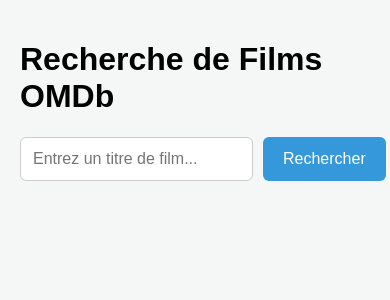
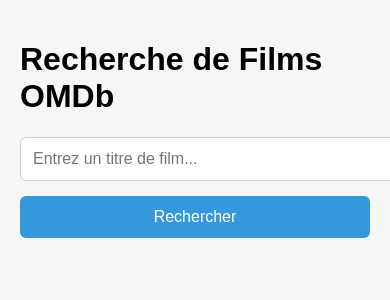
Before and after one commit to MouldiAchouri/ProjetFrontEnd, a Vue app in the folder movies/: page / in a window 390 px wide. Shown: the top 300 px of the page. Built offline with nearby package versions, Linux system fonts and the light colour scheme.

Commit message:
feat: responsive design

```diff
--- a/movies/src/views/Home.vue
+++ b/movies/src/views/Home.vue
@@ -1,89 +1,67 @@
 <script setup>
-  // Importe la fonction 'ref' pour créer des variables réactives.
   import { ref } from 'vue';
-  // Importe 'useRouter' pour accéder aux fonctionnalités de navigation du routeur.
   import { useRouter } from 'vue-router';
-  // Importe le composant 'FilmCard' qui sera utilisé pour afficher chaque résultat de recherche.
   import FilmCard from '../components/FilmCard.vue';
 
-  // Déclaration de la clé OMDB API.
-  // Clé OMDB API (votre clé)
+  // Clé OMDB API.
   const API_KEY = "4726f8f9";
-  // Déclaration de l'URL de base de l'API OMDB.
+  // URL de base de l'API.
   const BASE_URL = "http://www.omdbapi.com/";
 
 
-  // Variable réactive pour stocker le terme de recherche entré par l'utilisateur (initialisé à vide).
+  // Variable réactive pour le terme de recherche (saisie utilisateur).
   const searchTerm = ref('');
-  // Variable réactive pour stocker le tableau des résultats de la recherche de films.
+  // Tableau pour stocker les résultats de films.
   const films = ref([]);
-  // Variable réactive pour indiquer l'état de chargement (désactive le bouton si vrai).
+  // État de chargement (désactive les interactions pendant la requête).
   const isLoading = ref(false);
-  // Variable réactive pour stocker tout message d'erreur.
+  // Message d'erreur.
   const error = ref(null);
 
-  // Initialise l'instance du routeur pour permettre la navigation programmatique.
-  // Récupère l'instance du routeur pour la navigation
+  // Récupère l'instance du routeur pour la navigation.
   const router = useRouter();
 
-  // Fonction asynchrone pour effectuer la recherche de films via l'API OMDB.
-  // Fonction de recherche de films
+  // Fonction asynchrone pour la recherche de films.
   const searchMovies = async () => {
-    // Vérifie si le champ de recherche est vide après avoir retiré les espaces.
+    // Vérification si le champ est vide.
     if (!searchTerm.value.trim()) {
-      // Définit un message d'erreur et vide les résultats.
       error.value = "Veuillez entrer un terme de recherche.";
       films.value = [];
-      return; // Arrête l'exécution de la fonction.
+      return;
     }
 
-    // Active l'état de chargement.
     isLoading.value = true;
-    // Réinitialise l'erreur et les anciens films.
     error.value = null;
     films.value = [];
 
-    // Début du bloc de gestion des erreurs (try...catch).
-    // on ajoute la clé pour récupérer la bd dans l'API
     try {
-      // Construit l'URL de l'API pour la recherche (paramètre 's').
+      // Construction de l'URL pour la recherche (paramètre 's').
       const url = `${BASE_URL}?apikey=${API_KEY}&s=${searchTerm.value}`;
-      // Envoie la requête HTTP.
       const res = await fetch(url);
-      // Parse la réponse en objet JavaScript.
       const data = await res.json();
 
-      // Vérifie si la réponse de l'API est positive ("True").
       if (data.Response === "True") {
-        // Stocke le tableau des résultats de la recherche.
         films.value = data.Search;
       } else {
-        // Stocke le message d'erreur fourni par l'API ou un message par défaut.
         error.value = data.Error || "Aucun film trouvé pour cette recherche.";
       }
     } catch (err) {
-      // Capture les erreurs réseau ou de requête.
       error.value = `Erreur inattendue : ${err.message}`;
     } finally {
-      // Désactive l'état de chargement, que la requête ait réussi ou échoué.
       isLoading.value = false;
     }
   };
 
-  // Fonction qui déclenche la navigation vers le composant de détails du film.
-  // Fonction appelée pour déclencher la navigation vers les détails. On récupère les IDs des films
+  // Fonction de navigation vers la page de détails.
   const goToDetail = (imdbID) => {
-    // Utilise le routeur pour changer d'URL vers la route de détail (/movie/:id).
+    // Navigue vers la route '/movie/ID_IMDB'.
     router.push(`/movie/${imdbID}`);
   };
 
-  // Fonction appelée par le composant enfant (FilmCard) lors d'un clic.
-  // Fonction qui est appelé lors d'un clique sur une carte d'un film
+  // Gère l'événement 'view-detail' émis par FilmCard.
   const handleViewDetail = (imdbID) => {
-    // Appelle la fonction de navigation avec l'ID reçu.
     goToDetail(imdbID);
   };
-
   </script>
 
   <template>
@@ -113,40 +91,48 @@
   </template>
 
   <style scoped>
-  /* Début des styles CSS spécifiques à ce composant. */
-  /* Style général de la vue. */
   .home-view { padding: 20px; max-width: 1200px; margin: 0 auto; }
-  /* Style de la barre de recherche (utilise Flexbox). */
-  .search-bar { display: flex; gap: 10px; margin-bottom: 30px; }
-  /* Style du champ de saisie. */
+
+  /* Style par défaut (Grand écran) : Flexbox horizontal (input et button côte à côte). */
+  .search-bar {
+      display: flex;
+      gap: 10px;
+      margin-bottom: 30px;
+  }
+  /* Le champ de saisie prend la majeure partie de l'espace horizontal. */
   .search-bar input { flex: 1; padding: 12px; font-size: 16px; border: 1px solid #ccc; border-radius: 6px; }
-  /* Style du bouton de recherche. */
+
+  /* Styles du bouton (couleurs, padding, etc.). */
   .search-bar button { padding: 12px 20px; font-size: 16px; border: none; border-radius: 6px; background-color: #3498db; color: white; cursor: pointer; transition: background-color 0.2s; }
-  /* Effet de survol du bouton lorsqu'il n'est pas désactivé. */
   .search-bar button:hover:not(:disabled) { background-color: #2980b9; }
-  /* Style du bouton lorsqu'il est désactivé. */
   .search-bar button:disabled { background-color: #bdc3c7; cursor: not-allowed; }
 
   /* Style de la grille des résultats. */
   .results-grid {
-    /* Utilise Flexbox pour la grille. */
     display: flex;
-    /* Permet aux éléments de passer à la ligne inférieure si l'espace est insuffisant. */
-    flex-wrap: wrap;
-    /* Espacement entre les cartes. */
+    flex-wrap: wrap; /* Permet aux cartes de passer à la ligne. */
     gap: 20px;
-    /* Centre les cartes horizontalement. */
     justify-content: center;
     padding-top: 20px;
   }
-  /* wrap = va en dessous si y'a plus de place horizontalement*/
-
-  /* Style du message d'erreur. */
-  /* message d'erreur */
   .error-message {
     color: #e74c3c;
     font-weight: bold;
     text-align: center;
     margin-top: 20px;
   }
+
+  /* ⭐️ RESPONSIVE : Media Query pour les petits écrans (smartphones) ⭐️ */
+  @media (max-width: 600px) {
+      /* Change la direction de Flexbox : empile les éléments verticalement. */
+      .search-bar {
+          flex-direction: column;
+          gap: 15px; /* Augmente l'espace entre le champ et le bouton empilés. */
+      }
+
+      /* Le bouton et le champ prennent désormais toute la largeur disponible par défaut. */
+      .search-bar button, .search-bar input {
+          width: 100%;
+      }
+  }
   </style>
```
Also changed, not shown: movies/src/views/Detail.vue (+54 -29 lines).
